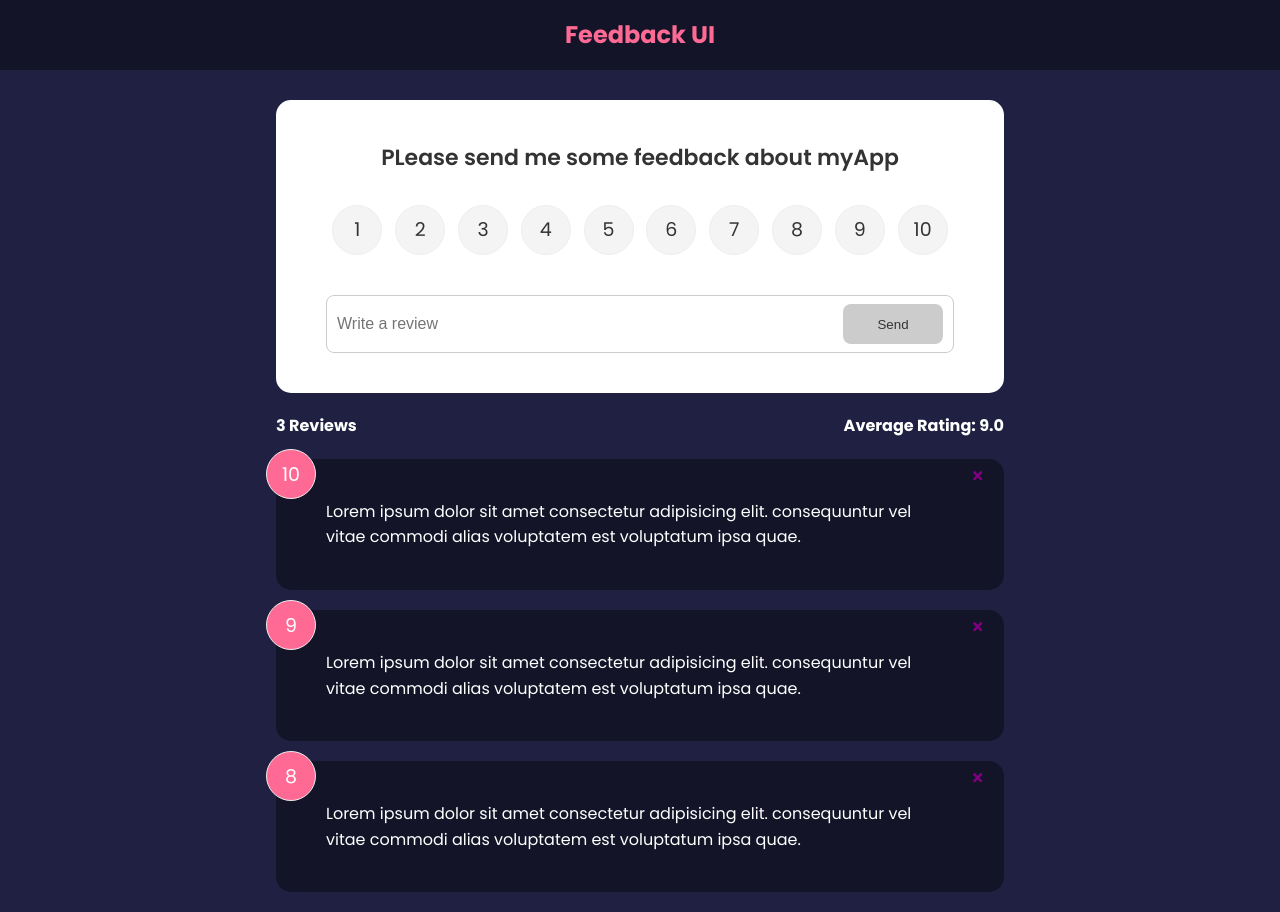
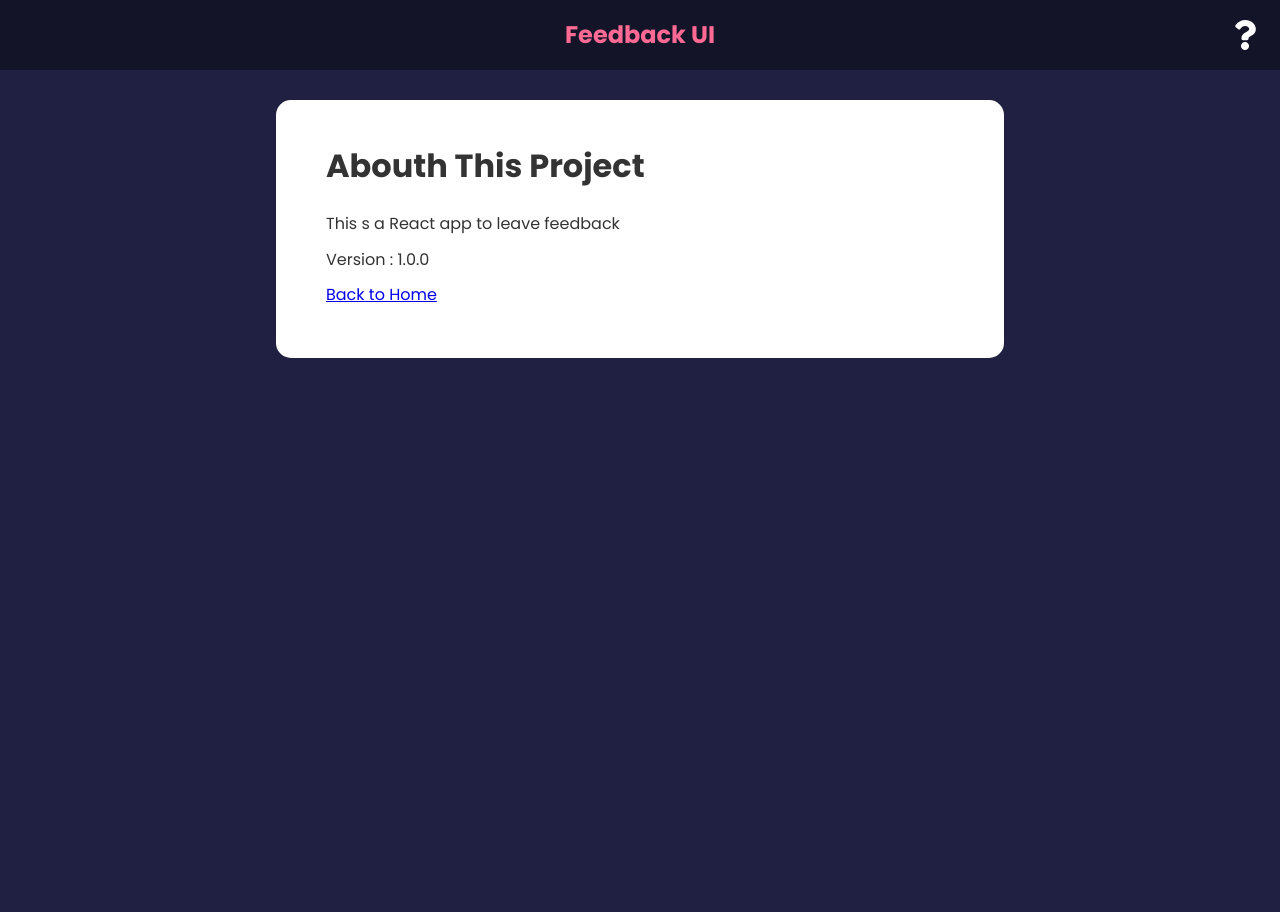
Before and after one commit to CaglayanCaliskan/React-FeedbackApp, a React (Create React App) app: page /about in a window 1280 px wide. After the commit the page ends 800 px from the top, so only its background shows below. Built offline with nearby package versions, Linux system fonts and the light colour scheme.

Commit message:
init router and icon

```diff
--- a/package.json
+++ b/package.json
@@ -11,6 +11,7 @@
     "react": "^17.0.2",
     "react-dom": "^17.0.2",
     "react-icons": "^4.3.1",
+    "react-router-dom": "^6.2.1",
     "react-scripts": "5.0.0",
     "uuid": "^8.3.2",
     "web-vitals": "^2.1.3"
--- a/src/App.js
+++ b/src/App.js
@@ -1,10 +1,16 @@
 import Header from './components/Header';
+import { BrowserRouter as Router, Routes, Route } from 'react-router-dom';
+import Card from './components/shared/Card';
 import { v4 as uuid } from 'uuid';
 import React, { useState } from 'react';
 import FeedbackList from './components/FeedbackList';
 import FeedbackData from './data/FeedbackData';
 import FeedbackStats from './components/FeedbackStats';
 import FeedbackForm from './components/FeedbackForm';
+import AboutPage from './pages/AboutPage';
+import AboutIconLink from './components/AboutIconLink';
+
+////////
 
 function App() {
   const [feedback, setFeedback] = useState(FeedbackData);
@@ -24,14 +30,30 @@
     setFeedback([newFeedback, ...feedback]);
   };
   return (
-    <>
+    <Router>
       <Header />
       <div className='container'>
-        <FeedbackForm handleAdd={addFeedback} />
-        <FeedbackStats feedback={feedback} />
-        <FeedbackList feedback={feedback} handleDelete={deleteFeedback} />
+        <Routes>
+          <Route
+            exact
+            path='/'
+            element={
+              <>
+                <FeedbackForm handleAdd={addFeedback} />
+                <FeedbackStats feedback={feedback} />
+                <FeedbackList
+                  feedback={feedback}
+                  handleDelete={deleteFeedback}
+                />
+              </>
+            }
+          ></Route>
+          <Route path='/about' element={<AboutPage />} />
+        </Routes>
+
+        <AboutIconLink />
       </div>
-    </>
+    </Router>
   );
 }
 
--- /dev/null
+++ b/src/components/AboutIconLink.jsx
@@ -0,0 +1,13 @@
+import { Link } from 'react-router-dom';
+import { FaQuestion } from 'react-icons/fa';
+function AboutIconLink() {
+  return (
+    <div className='about-link'>
+      <Link to='/about'>
+        <FaQuestion size={30} />
+      </Link>
+    </div>
+  );
+}
+
+export default AboutIconLink;
--- a/src/data/FeedbackData.js
+++ b/src/data/FeedbackData.js
@@ -9,6 +9,7 @@
     rating: 9,
     text: 'Lorem ipsum dolor sit amet consectetur adipisicing elit. consequuntur vel vitae commodi alias voluptatem est voluptatum ipsa quae.',
   },
+
   {
     id: 3,
     rating: 8,
--- a/src/index.css
+++ b/src/index.css
@@ -187,7 +187,7 @@
 
 .about-link {
   position: absolute;
-  bottom: 20px;
+  top: 20px;
   right: 20px;
   color: #fff;
   cursor: pointer;
--- /dev/null
+++ b/src/pages/AboutPage.jsx
@@ -0,0 +1,18 @@
+import Card from '../components/shared/Card';
+import { Link } from 'react-router-dom';
+function AboutPage() {
+  return (
+    <Card>
+      <div className='about'>
+        <h1>Abouth This Project</h1>
+        <p>This s a React app to leave feedback</p>
+        <p>Version : 1.0.0</p>
+        <p>
+          <Link to='/'>Back to Home</Link>
+        </p>
+      </div>
+    </Card>
+  );
+}
+
+export default AboutPage;
```
Also changed, not shown: src/components/Test.jsx (deleted), 1 other file (tests, documents, lock files or other folders).
